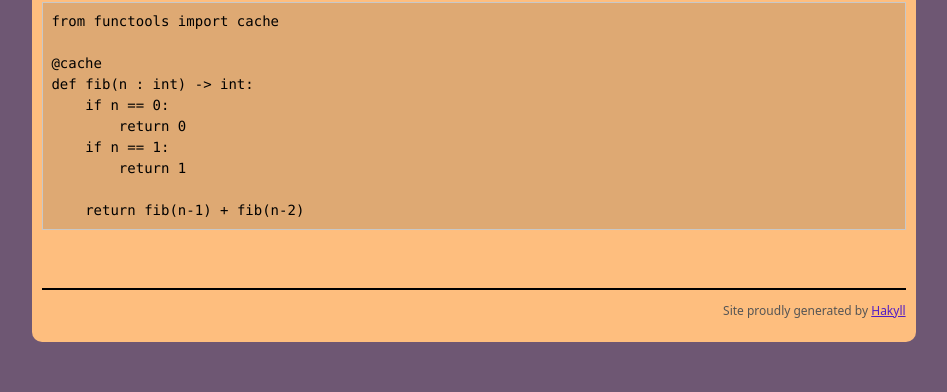
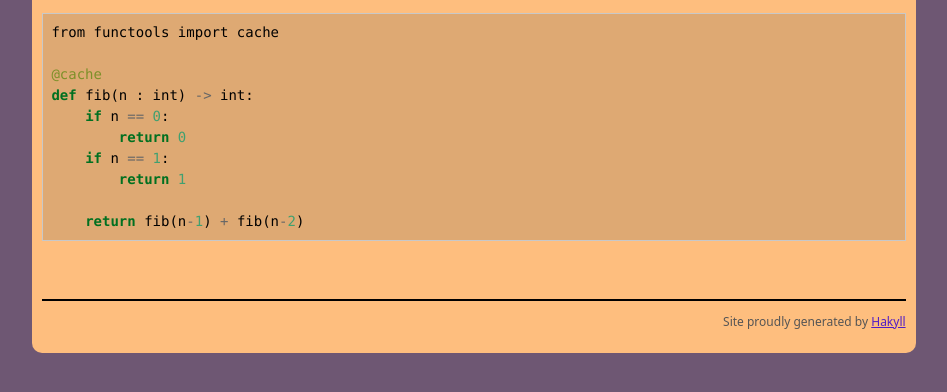
Before and after one commit to jpl8/b-log, a plain HTML site: page docs/posts/2022-07-02-code-test.html in a window 1280 px wide. Shown: the part 180-572 px from the top of the page, without its empty margins (166-1113 px from the left). Drawn offline with nearby package versions, Linux system fonts and the light colour scheme.

Commit message:
testing syntax highlight

```diff
--- a/css/theme.css
+++ b/css/theme.css
@@ -1,4 +1,4 @@
-/* @import "syntax.css"; */
+@import "syntax.css";
 /* @import "alyata-code.css"; */
 
 :root {
--- a/docs/css/theme.css
+++ b/docs/css/theme.css
@@ -1 +1 @@
-:root{--body_background:#6e5773;--main_background:#febe7e;--nav-links-color:#f4aaff;--nav-title-color:#f4aaff;--link-color:#511cc6}body{background-color:var(--body_background)}main{background-color:var(--main_background);padding:10px;border-radius:10px}main a:link{color:var(--link-color)}a:hover{color:#ff00ff}a:active{color:blue}code{background-color:#dea973;border:1px solid rgb(200,200,200);padding-left:4px;padding-right:4px;font-size:14px}pre code{display:block;padding:8px;margin-bottom:2em}
+@import "syntax.css";:root{--body_background:#6e5773;--main_background:#febe7e;--nav-links-color:#f4aaff;--nav-title-color:#f4aaff;--link-color:#511cc6}body{background-color:var(--body_background)}main{background-color:var(--main_background);padding:10px;border-radius:10px}main a:link{color:var(--link-color)}a:hover{color:#ff00ff}a:active{color:blue}code{background-color:#dea973;border:1px solid rgb(200,200,200);padding-left:4px;padding-right:4px;font-size:14px}pre code{display:block;padding:8px;margin-bottom:2em}
```
Also changed, not shown: 3 other files.
